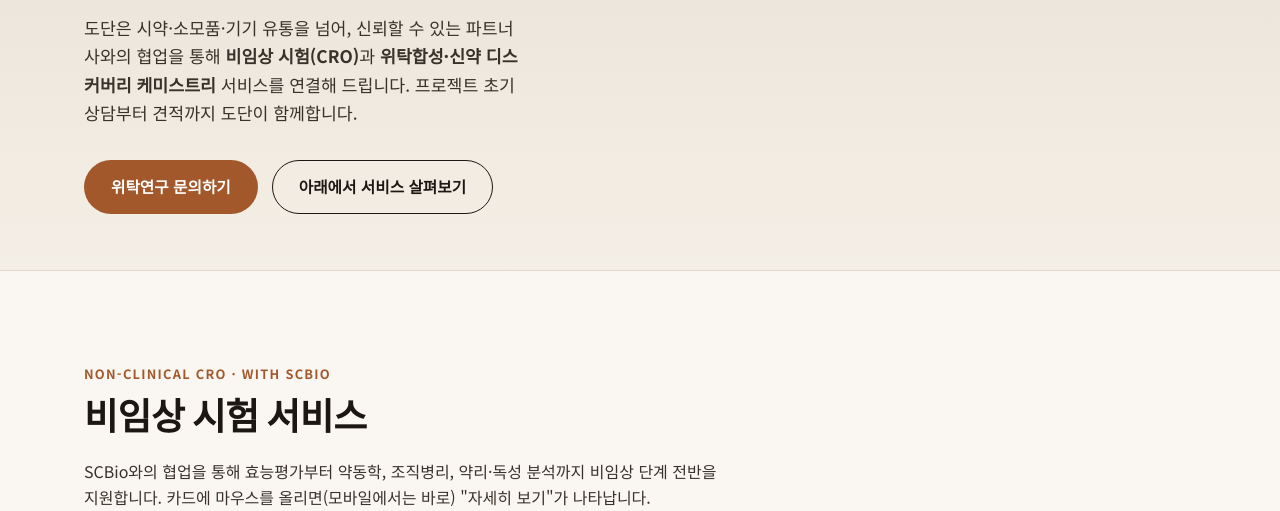
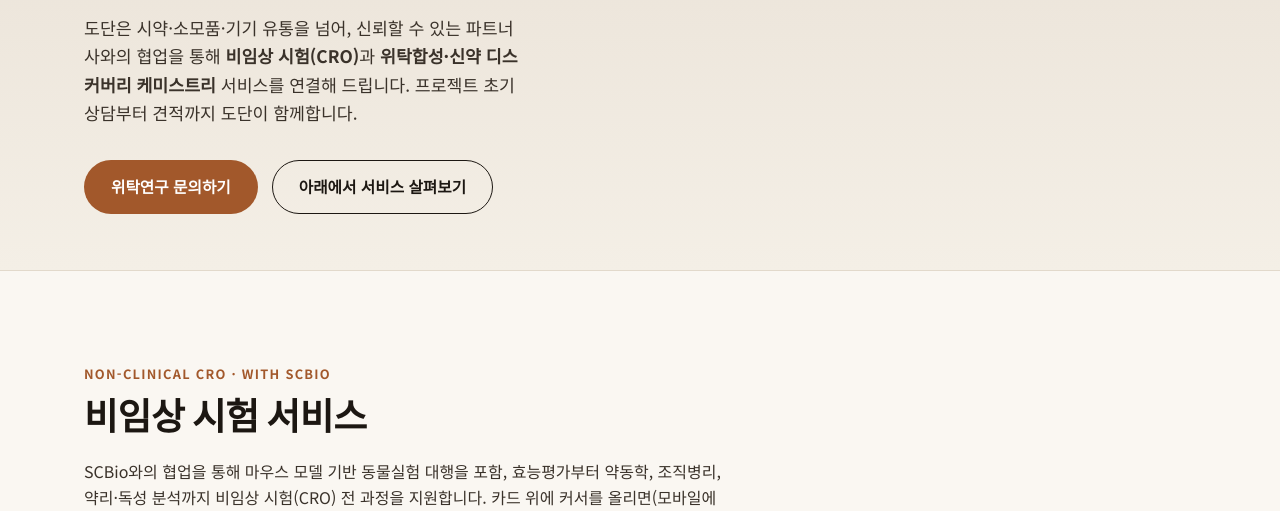
Before and after one commit to ddotan628-sketch/dodan-site, an Eleventy site: page src/services.njk in a window 1280 px wide. Shown: the part 441-952 px from the top of the page. Built offline with nearby package versions, Linux system fonts and the light colour scheme; Eleventy itself is replaced by a stand-in of ours; files that its build step writes are made by us from their sources.

Commit message:
Update services.njk

```diff
--- a/src/services.njk
+++ b/src/services.njk
@@ -23,7 +23,7 @@ eleventyExcludeFromCollections: true
     <div class="section-head left">
       <span class="kicker">Non-clinical CRO · with SCBio</span>
       <h2>비임상 시험 서비스</h2>
-      <p>SCBio와의 협업을 통해 효능평가부터 약동학, 조직병리, 약리·독성 분석까지 비임상 단계 전반을 지원합니다. 카드에 마우스를 올리면(모바일에서는 바로) "자세히 보기"가 나타납니다.</p>
+            <p>SCBio와의 협업을 통해 마우스 모델 기반 동물실험 대행을 포함, 효능평가부터 약동학, 조직병리, 약리·독성 분석까지 비임상 시험(CRO) 전 과정을 지원합니다. 카드 위에 커서를 올리면(모바일에서는 바로) "자세히 보기"가 나타납니다.</p>
     </div>
 
     <div class="grid-2">
```
